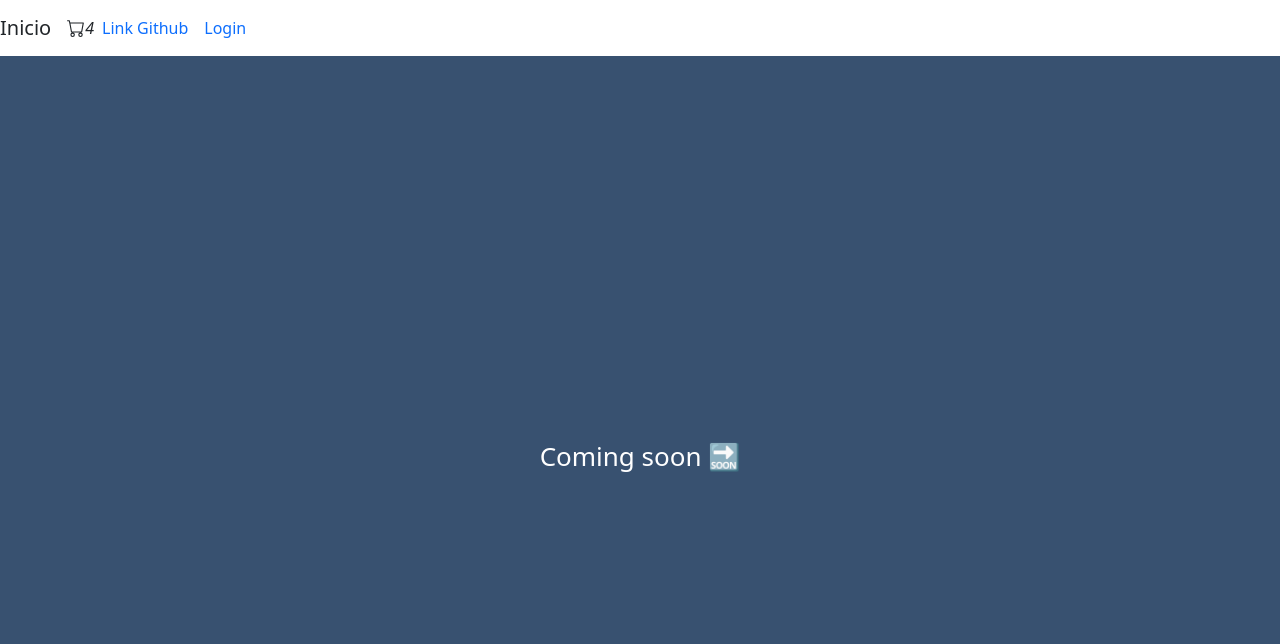
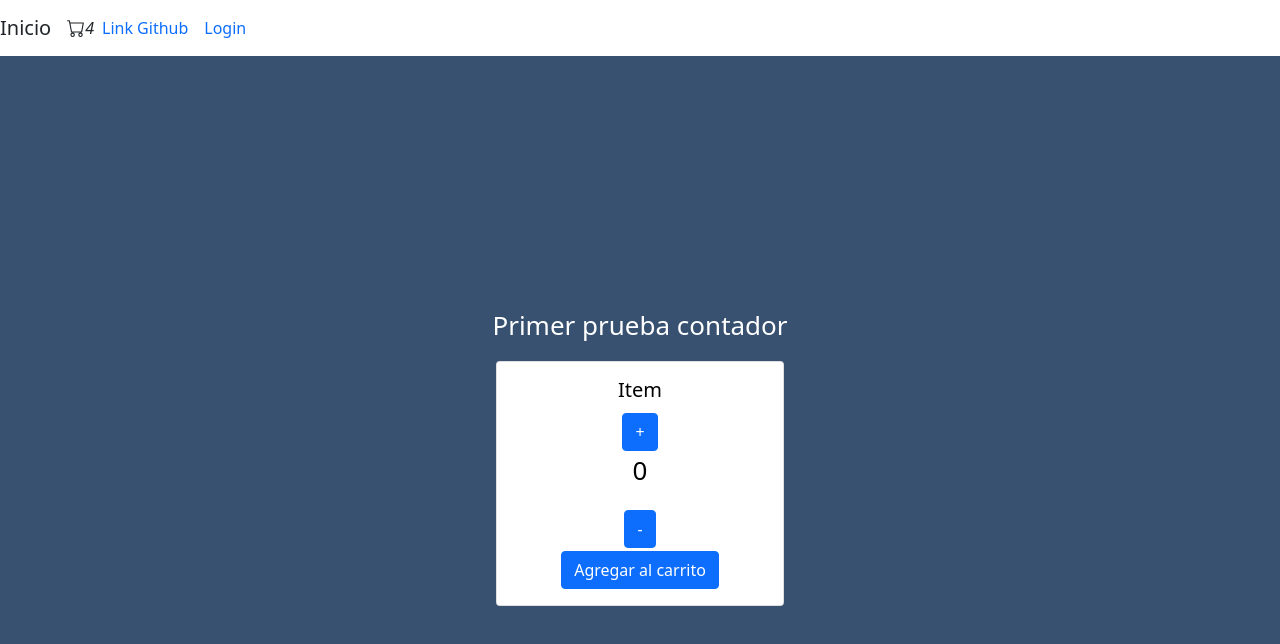
Before and after one commit to marianobernardico/ecommerceBernardico, a React (Create React App) app in the folder ecommerce/: page / in a window 1280 px wide. Shown: the top 644 px of the page. Built offline with nearby package versions, Linux system fonts and the light colour scheme; the HTML template or start-up script is replaced by a standard one.

Commit message:
Entrega 4

```diff
--- a/ecommerce/src/App.js
+++ b/ecommerce/src/App.js
@@ -1,16 +1,19 @@
 import NavBar from "./components/NavBar";
 import './App.css';
 import ItemListConteiner from "./components/ItemListConteiner";
+import ItemCount from "./components/ItemCount";
 
 
 
 function App() {
+  const stock = 10;
   return (
     <div>
       <NavBar/>
       <div className="App">
         <header className="App-header">
-          <ItemListConteiner getting = {"Coming soon 🔜"}/>
+          <ItemListConteiner getting = {"Primer prueba contador"}/>
+          <ItemCount stock = {stock}/>
         </header>
       </div>
     </div>
--- a/ecommerce/src/components/CartWidget.jsx
+++ b/ecommerce/src/components/CartWidget.jsx
@@ -4,7 +4,7 @@ import React from "react";
  const CartWidget = ({count}) => {
     return (
         <>
-        <svg xmlns="http://www.w3.org/2000/svg" width="18" height="18" fill="currentColor" class="bi bi-cart" viewBox="0 0 16 16">
+        <svg xmlns="http://www.w3.org/2000/svg" width="18" height="18" fill="currentColor" className="bi bi-cart" viewBox="0 0 16 16">
             <path d="M0 1.5A.5.5 0 0 1 .5 1H2a.5.5 0 0 1 .485.379L2.89 3H14.5a.5.5 0 0 1 .491.592l-1.5 8A.5.5 0 0 1 13 12H4a.5.5 0 0 1-.491-.408L2.01 3.607 1.61 2H.5a.5.5 0 0 1-.5-.5zM3.102 4l1.313 7h8.17l1.313-7H3.102zM5 12a2 2 0 1 0 0 4 2 2 0 0 0 0-4zm7 0a2 2 0 1 0 0 4 2 2 0 0 0 0-4zm-7 1a1 1 0 1 1 0 2 1 1 0 0 1 0-2zm7 0a1 1 0 1 1 0 2 1 1 0 0 1 0-2z"/>
         </svg>
         <i>{count}</i>
--- /dev/null
+++ b/ecommerce/src/components/ItemCount.jsx
@@ -0,0 +1,34 @@
+import React, { useEffect, useState } from 'react'
+
+export default function ItemCount({stock}) {
+
+    var [count, setCount] = useState();
+
+    useEffect(() => {
+        setCount(0);
+    }, []);
+
+    useEffect(() => {
+        if(count < 0){
+            setCount(0);
+        };
+        if(count>stock){
+            alert("No queda mas stock")
+            setCount(stock);
+        }
+    }, [count]);
+
+    return (
+        <>
+        <div className="card" style={ {width: "18rem"}}>
+            <div className="card-body">
+                <h5 className="card-title" style={ {color : "black"}}>Item</h5>
+                <button className="btn btn-primary" onClick={()=> {setCount(count= count +1)}}>+</button>
+                <p className="card-text" style={ {color : "black"}}>{count}</p>
+                <button className="btn btn-primary" onClick={()=> {setCount(count--)}}>-</button><br/>
+                <button className="btn btn-primary" onClick={()=> {setCount(count--)}}>Agregar al carrito</button>
+            </div>
+        </div>
+        </>
+    )
+}
--- a/ecommerce/src/components/ItemListConteiner.jsx
+++ b/ecommerce/src/components/ItemListConteiner.jsx
@@ -2,6 +2,6 @@ import React from 'react'
 
 export default function ItemListConteiner({getting}) {
   return (
-    <div>{getting}</div>
+    <p>{getting}</p>
   )
 }
--- a/ecommerce/src/components/NavBar.jsx
+++ b/ecommerce/src/components/NavBar.jsx
@@ -5,15 +5,15 @@ import CartWidget from './CartWidget';
 const NavBar = () => {
     return (
         <nav className="navbar navbar-expand-lg navbar-ligth bg-ligth">
-        <span class="navbar-brand">Inicio</span>
+        <span className="navbar-brand">Inicio</span>
         <CartWidget count = {4}/>
-        <div class="collapse navbar-collapse" id="navbarSupportedContent">
-            <ul class="navbar-nav mr-auto">
-                <li class="nav-item">
-                    <a class="nav-link" href="https://github.com/marianobernardico/ecommerceBernardico"> Link Github</a>
+        <div className="collapse navbar-collapse" id="navbarSupportedContent">
+            <ul className="navbar-nav mr-auto">
+                <li className="nav-item">
+                    <a className="nav-link" href="https://github.com/marianobernardico/ecommerceBernardico"> Link Github</a>
                 </li>
-                <li class="nav-item">
-                    <a class="nav-link" href="#">Login</a>
+                <li className="nav-item">
+                    <a className="nav-link" href="#">Login</a>
                 </li>
             </ul>
         </div>
```
